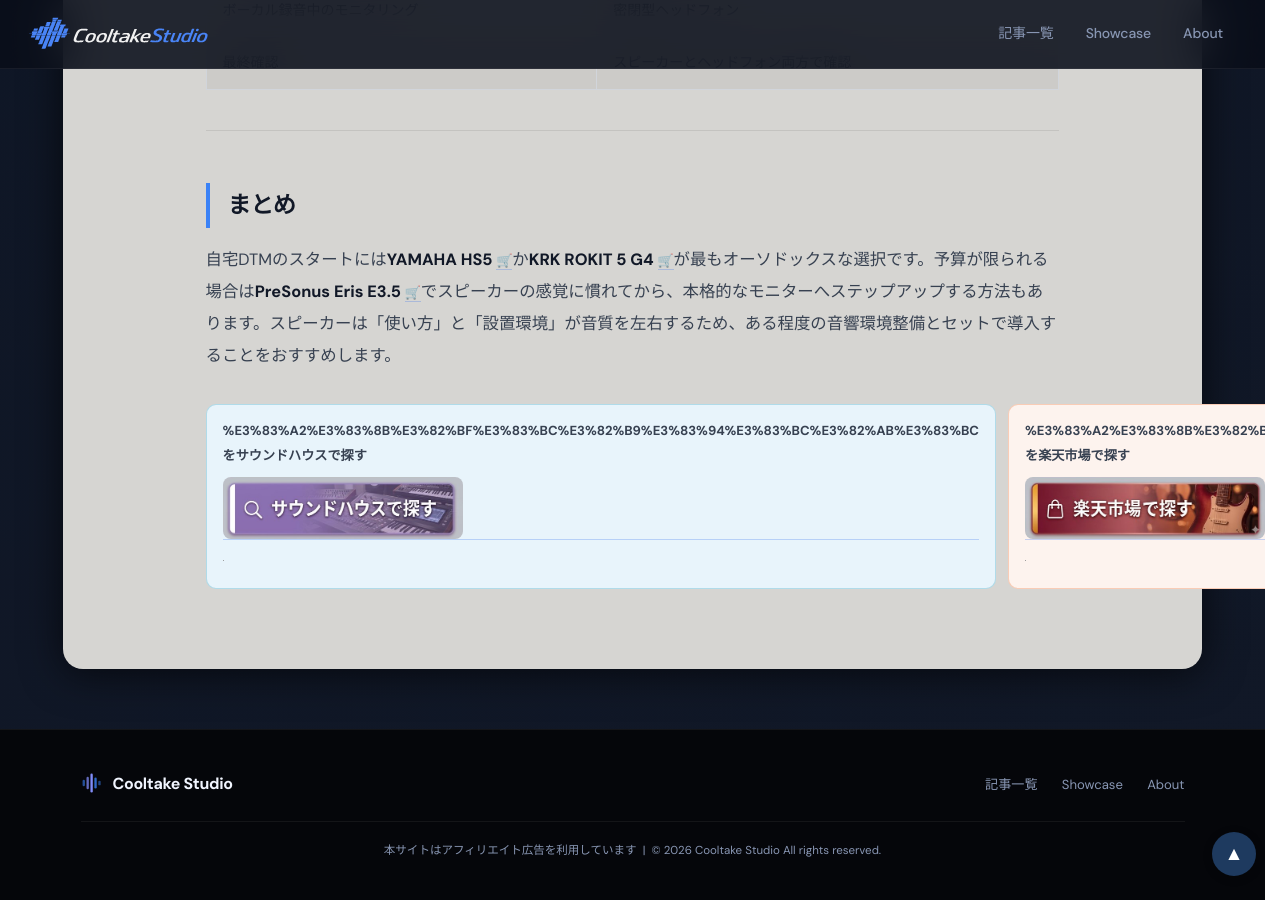
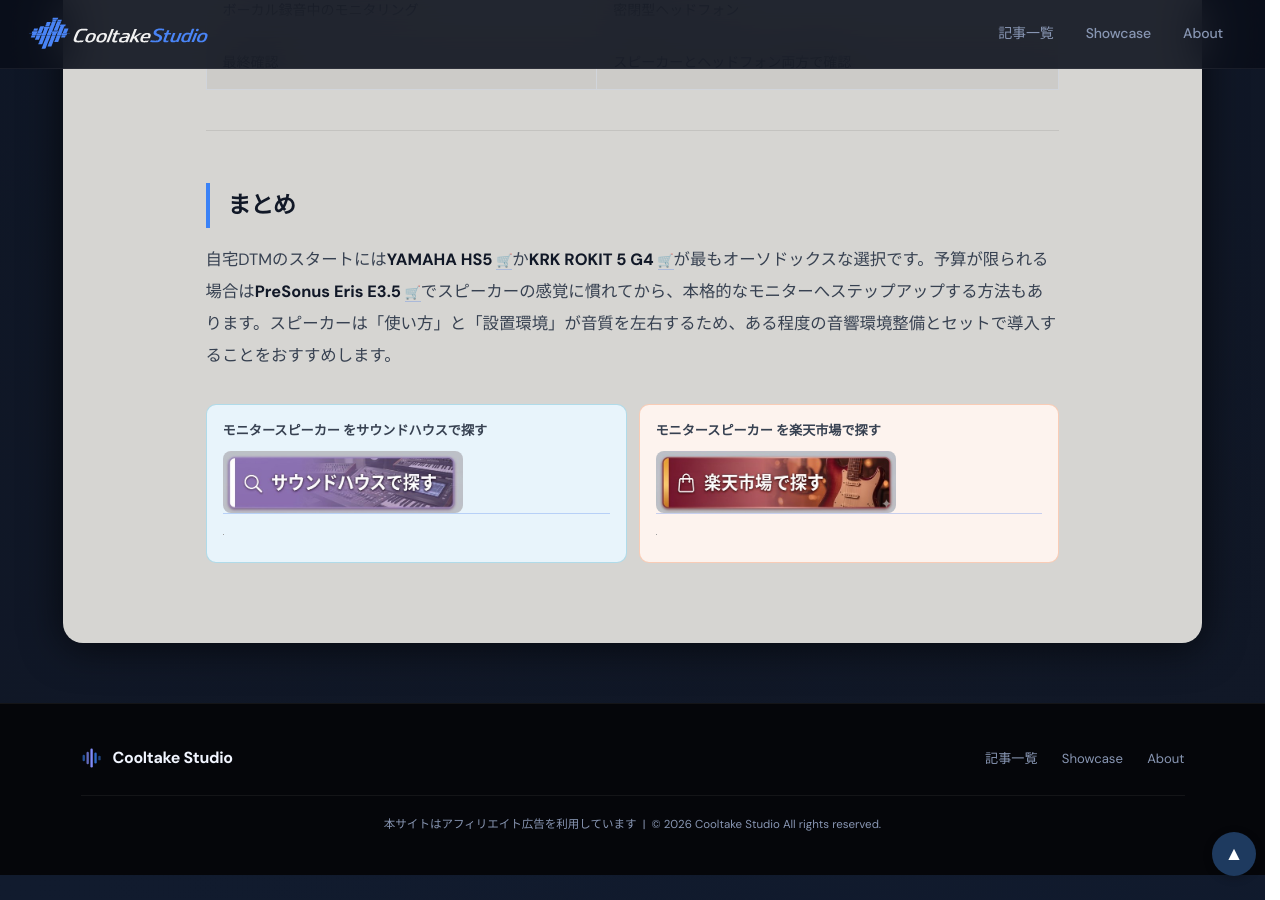
Before and after one commit to cooltake/cooltake-staging, a Jekyll site: the page built from _posts/2026-05-12-studio-monitor-guide.md, in a window 1280 px wide and 900 px high, scrolled down 4181 px. Built offline with Jekyll 4.4.1, drawn with Linux system fonts in a browser that asks for light colours; some web fonts are replaced; grey boxes are pictures that could not be loaded.

Commit message:
fix: decode URL-encoded keyword labels in shop buttons

```diff
--- a/_posts/2026-05-12-studio-monitor-guide.md
+++ b/_posts/2026-05-12-studio-monitor-guide.md
@@ -98,12 +98,12 @@
 
 <div style="display:flex;gap:.75rem;margin:2rem 0;">
 <div style="flex:1;padding:.8rem 1rem 1rem;background:#e8f4fb;border-radius:10px;border:1px solid rgba(8,145,178,.25);">
-<p style="margin:0 0 .5rem;color:#374151;font-size:.82rem;font-weight:bold;">%E3%83%A2%E3%83%8B%E3%82%BF%E3%83%BC%E3%82%B9%E3%83%94%E3%83%BC%E3%82%AB%E3%83%BC をサウンドハウスで探す</p>
+<p style="margin:0 0 .5rem;color:#374151;font-size:.82rem;font-weight:bold;">モニタースピーカー をサウンドハウスで探す</p>
 <a href="https://h.accesstrade.net/sp/cc?rk=01001xqc00os63&url=https%3A%2F%2Fwww.soundhouse.co.jp%2Fsearch%2Findex%2F%3Fsearch_all%3D%25E3%2583%25A2%25E3%2583%258B%25E3%2582%25BF%25E3%2583%25BC%25E3%2582%25B9%25E3%2583%2594%25E3%2583%25BC%25E3%2582%25AB%25E3%2583%25BC" rel="nofollow" referrerpolicy="no-referrer-when-downgrade" style="display:block;text-decoration:none;"><img src="/assets/images/btn-soundhouse.jpg" alt="サウンドハウスで探す" width="240" style="height:auto;border-radius:8px;display:block;"></a>
 <img src="https://h.accesstrade.net/sp/rr?rk=01001xqc00os63" width="1" height="1" border="0" alt="" loading="lazy">
 </div>
 <div style="flex:1;padding:.8rem 1rem 1rem;background:#fdf3ee;border-radius:10px;border:1px solid rgba(234,88,12,.25);">
-<p style="margin:0 0 .5rem;color:#374151;font-size:.82rem;font-weight:bold;">%E3%83%A2%E3%83%8B%E3%82%BF%E3%83%BC%E3%82%B9%E3%83%94%E3%83%BC%E3%82%AB%E3%83%BC を楽天市場で探す</p>
+<p style="margin:0 0 .5rem;color:#374151;font-size:.82rem;font-weight:bold;">モニタースピーカー を楽天市場で探す</p>
 <a href="//af.moshimo.com/af/c/click?a_id=5565352&amp;p_id=54&amp;pc_id=54&amp;pl_id=616&amp;url=https%3A%2F%2Fsearch.rakuten.co.jp%2Fsearch%2Fmall%2F%25E3%2583%25A2%25E3%2583%258B%25E3%2582%25BF%25E3%2583%25BC%25E3%2582%25B9%25E3%2583%2594%25E3%2583%25BC%25E3%2582%25AB%25E3%2583%25BC%2F" rel="nofollow" referrerpolicy="no-referrer-when-downgrade" style="display:block;text-decoration:none;"><img src="/assets/images/btn-rakuten.jpg" alt="楽天市場で探す" width="240" style="height:auto;border-radius:8px;display:block;"></a>
 <img src="//i.moshimo.com/af/i/impression?a_id=5565352&amp;p_id=54&amp;pc_id=54&amp;pl_id=616" width="1" height="1" style="border:none;" alt="" loading="lazy">
 </div>
```
